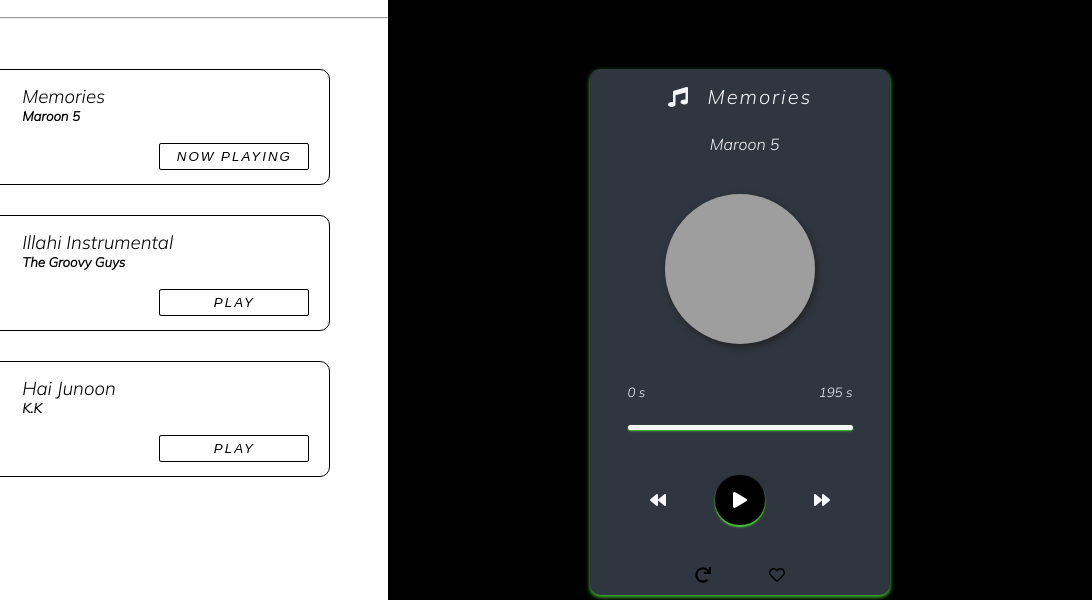
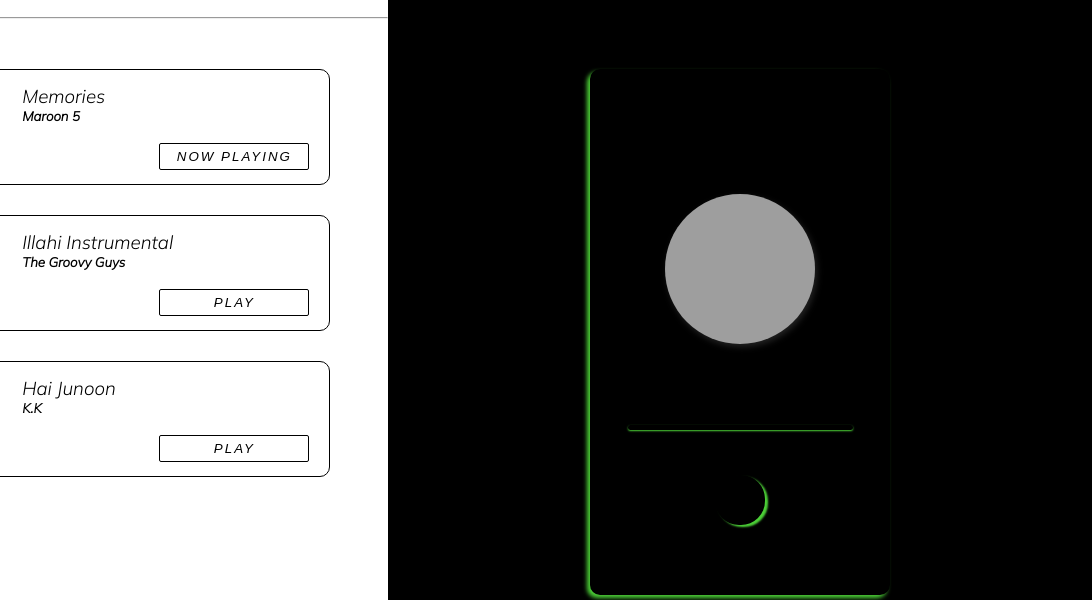
Before and after one commit to DEV270201/Musify, a React app: page /download in a window 1280 px wide. Shown: the part 128-728 px from the top of the page, 188-1280 px from the left. Built offline with nearby package versions, Linux system fonts and the light colour scheme; grey boxes are pictures that could not be loaded.

Commit message:
Added light-dark theme

```diff
--- a/src/Css/musicPlayer.css
+++ b/src/Css/musicPlayer.css
@@ -14,9 +14,9 @@
     display: flex;
     flex-direction: column;
     align-items: center;
-    background-color: #2f3640;
+    /* background-color: #2f3640; */
     justify-content: space-around;
-    box-shadow: 0px 2px 4px #4cd137;
+    box-shadow: -3px 3px 4px #4cd137;
     border-radius: 10px;
 }
 
@@ -30,7 +30,7 @@
 .music_details > .song{
     margin: 15px 0px;
     font-weight: 300;
-    color: #f5f6fa;
+    /* color: #f5f6fa; */
     font-size: 20px;
 }
 
@@ -38,7 +38,7 @@
     margin: 10px 0px;
     font-weight: 300;
     font-style: italic;
-    color:#f5f6fa;
+    /* color:#f5f6fa; */
     animation: 2s slide  alternate infinite ease;
 }
 
@@ -76,13 +76,13 @@
 .music_controls > .play_outer{
     width: 50px;
     height: 50px;
-    background-color: black;
-    color: white;
+    /* background-color: black; */
+    /* color: white; */
     display: flex;
     justify-content: center;
     align-items: center;
     border-radius: 48%;
-    box-shadow: 0px 2px 2px #4cd137;
+    box-shadow: 3px 2px 2px #4cd137;
 }
 
 .music_controls > .play_outer:hover{
@@ -103,9 +103,9 @@
         transform: rotate(360deg);
     }
 }
-.next,.prev{
+/* .next,.prev{
     color:#f5f6fa;
-}
+} */
 
 .progressbar{
     width: 100%;
@@ -127,7 +127,7 @@
 .progress_outer{
    width: 75%;
    height: 5px;
-   background-color: #f5f6fa;
+   /* background-color: #f5f6fa; */
    margin: 15px 0px;
    position: relative;
    display: flex;
@@ -154,9 +154,9 @@
    -webkit-appearance: none; */
 }
 
-.start,.end{
+/* .start,.end{
     color: #f5f6fa;
-}
+} */
 
 .icons{
     display: flex;
```
